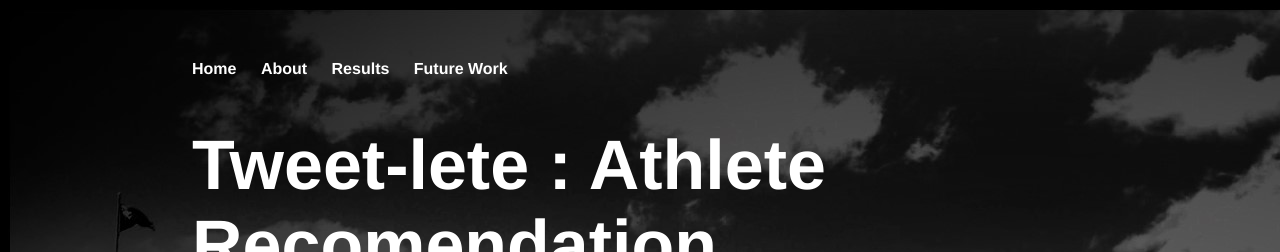
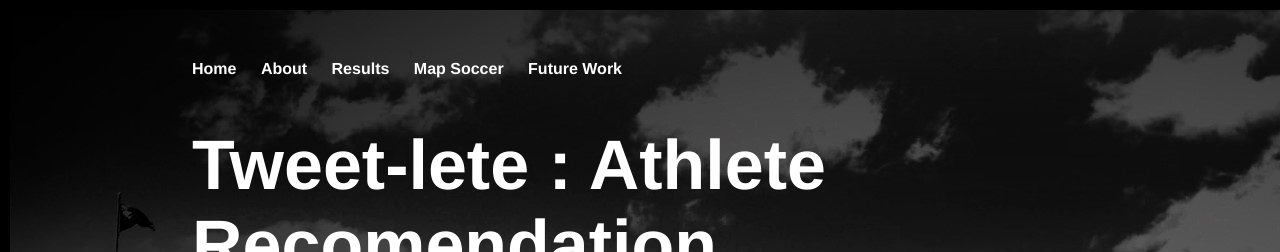
Before and after one commit to SreyaG/SportTweet, a Jekyll site: the page built from index.html, in a window 1280 px wide. Shown: the top 252 px of the page. Built offline with Jekyll 4.4.1, drawn with Linux system fonts in a browser that asks for light colours.

Commit message:
Update default.html

```diff
--- a/_layouts/default.html
+++ b/_layouts/default.html
@@ -13,6 +13,7 @@
 	        		<li><a href="/SportTweet/">Home</a></li>
 		        	<li><a href="/SportTweet/about">About</a></li>
 	        		<li><a href="/SportTweet/results">Results</a></li>
+				<li><a href="/SportTweet/mapsoccer">Map Soccer</a></li>
 				<li><a href="/SportTweet/futurework">Future Work</a></li>
 	    		</ul>
 			</nav>
```
